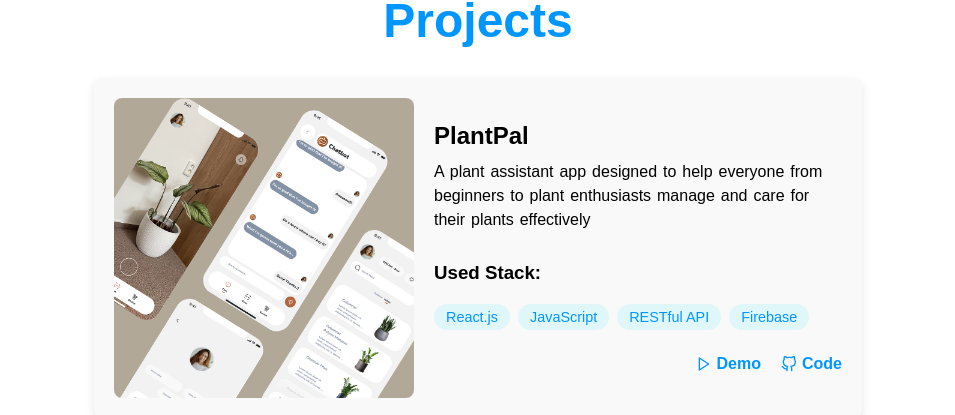
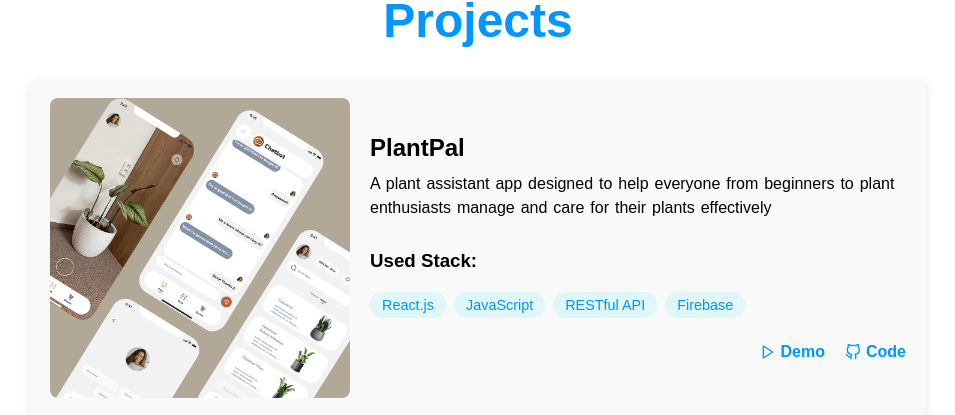
Before and after one commit to nadolf/portfolio, a React (Vite) app: page / in a window 1280 px wide. Shown: the part 1917-2332 px from the top of the page, without its empty margins (162-1117 px from the left). Built offline with nearby package versions, Linux system fonts and the light colour scheme.

Commit message:
Fix project tile width

```diff
--- a/projectsData.json
+++ b/projectsData.json
@@ -2,7 +2,7 @@
   {
     "title": "PlantPal",
     "description": "A plant assistant app designed to help everyone from beginners to plant enthusiasts manage and care for their plants effectively",
-    "image": "src/assets/plantpal-image.png",
+    "image": "../src/assets/plantpal-image.png",
     "demoLink": "https://github.com/nadolf/PlantPal/assets/96559304/a82bd6de-2e61-421c-a5a6-4ad2edafd07f",
     "repoLink": "https://github.com/nadolf/PlantPal",
     "technologies": ["React.js", "JavaScript", "RESTful API", "Firebase"]
--- a/src/styles/projectPage.css
+++ b/src/styles/projectPage.css
@@ -56,8 +56,8 @@ body.dark-mode {
   display: flex;
   flex-direction: column;
   gap: 30px;
-  max-width: 800px;
-  width: 60%;
+  min-width: 350px;
+  width: 70%;
 }
 
 .project-tile {
--- a/vite.config.js
+++ b/vite.config.js
@@ -3,5 +3,4 @@ import react from '@vitejs/plugin-react'
 
 export default defineConfig({
   plugins: [react()],
-  base: "/portfolio",
 })
```
